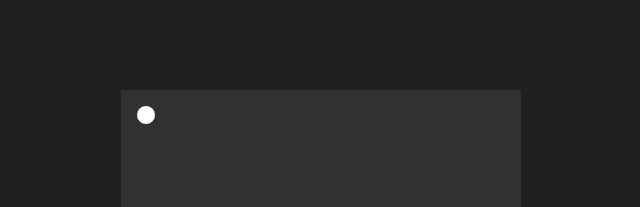
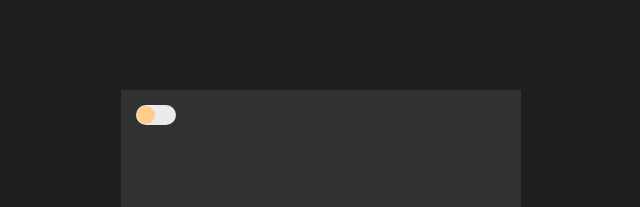
Before and after one commit to achonn/Calculator, a plain HTML site: page index.html in a window 1280 px wide. Shown: the top 207 px of the page, 319-959 px from the left. Drawn offline with Linux system fonts and the light colour scheme.

Commit message:
Toggle Button Transition Commit

```diff
--- a/index.html
+++ b/index.html
@@ -15,7 +15,8 @@
     <body>
         <div class="container">
             <div class="output">
-                <button class="toggle"></button>
+                <input type="checkbox" id="toggle-button">
+                <label for="toggle-button"></label>
                 <div data-previous-operand class="previous-operand"></div>
                 <div data-current-operand class="current-operand"></div>
             </div>
--- a/script.js
+++ b/script.js
@@ -5,13 +5,13 @@ const deleteButton = document.querySelector('[data-delete]');
 const allClearButton = document.querySelector('[data-all-clear]');
 const previousOperandTextElement = document.querySelector('[data-previous-operand]');
 const currentOperandTextElement = document.querySelector('[data-current-operand]');
-const toggleButton = document.querySelector('.toggle');
 
 // Last bug: When we press equal, do the same operand again
 let currentOperand = '';
 let previousOperand = '';
 let operation = undefined;
 let step = 0;
+let isDark = true;
 
 
 let firstNumArray = [];
--- a/style.css
+++ b/style.css
@@ -72,14 +72,45 @@ font: inherit;
 }
 
 
-.output button {
-    width: 20px;
+.output label {
+    width: 40px;
     height: 20px;
-    background-color: white;
-    border-radius: 50%;
+    background-color: #ebebeb;
+    border-radius: 10px;
     position: absolute;
     top: 15px;
     left: 15px;
+    cursor: pointer;
+    transition: 0.5s;
+}
+
+
+label::after {
+    content: '';
+    width: 18px;
+    height: 18px;
+    background-color: #ffcc89;
+    border-radius: 50%;
+    top: 1px;
+    left: 1px;
+    position: absolute;
+    transition: 1s;
+}
+
+
+input {
+    display: none;
+}
+
+
+input:checked + label{
+    background-color: #242424;
+}
+
+
+input:checked + label:after {
+    transform: translateX(19px);
+    background-color: rgba(79, 79, 79);
 }
 
 
```
